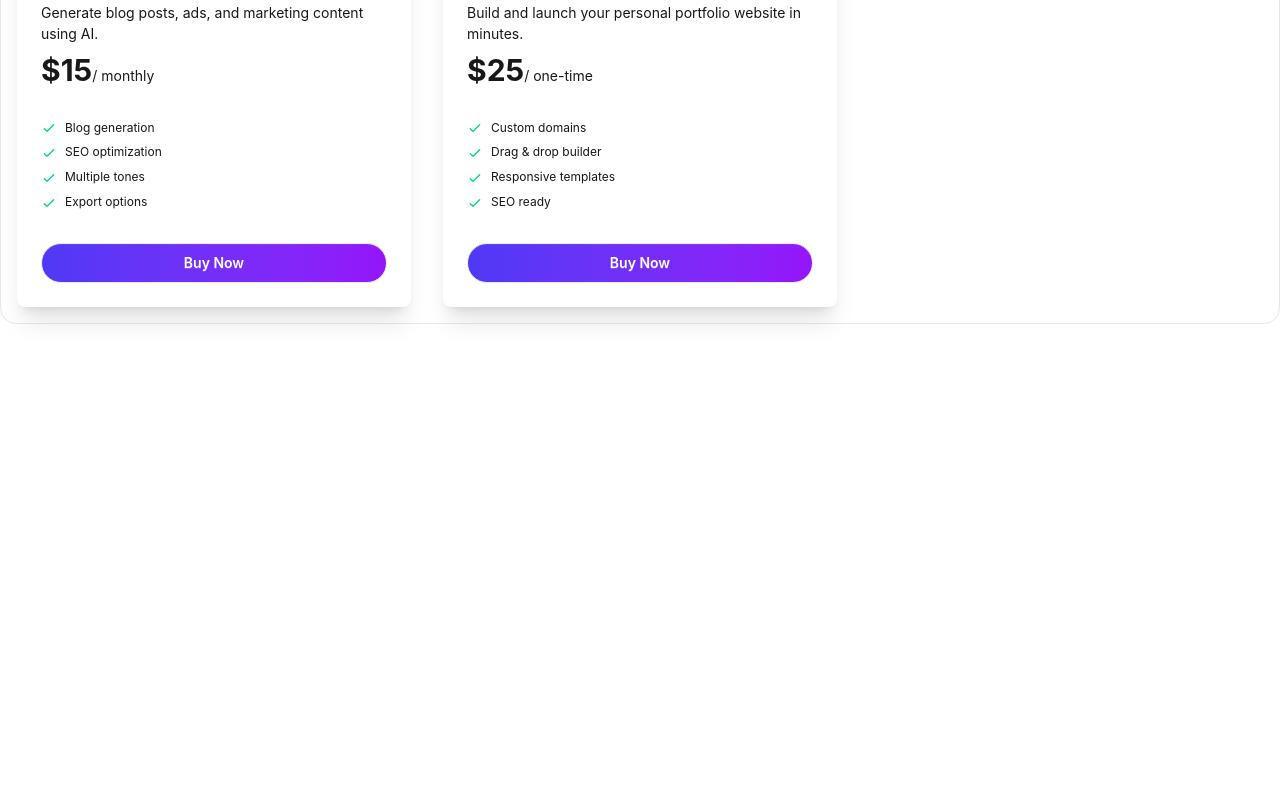
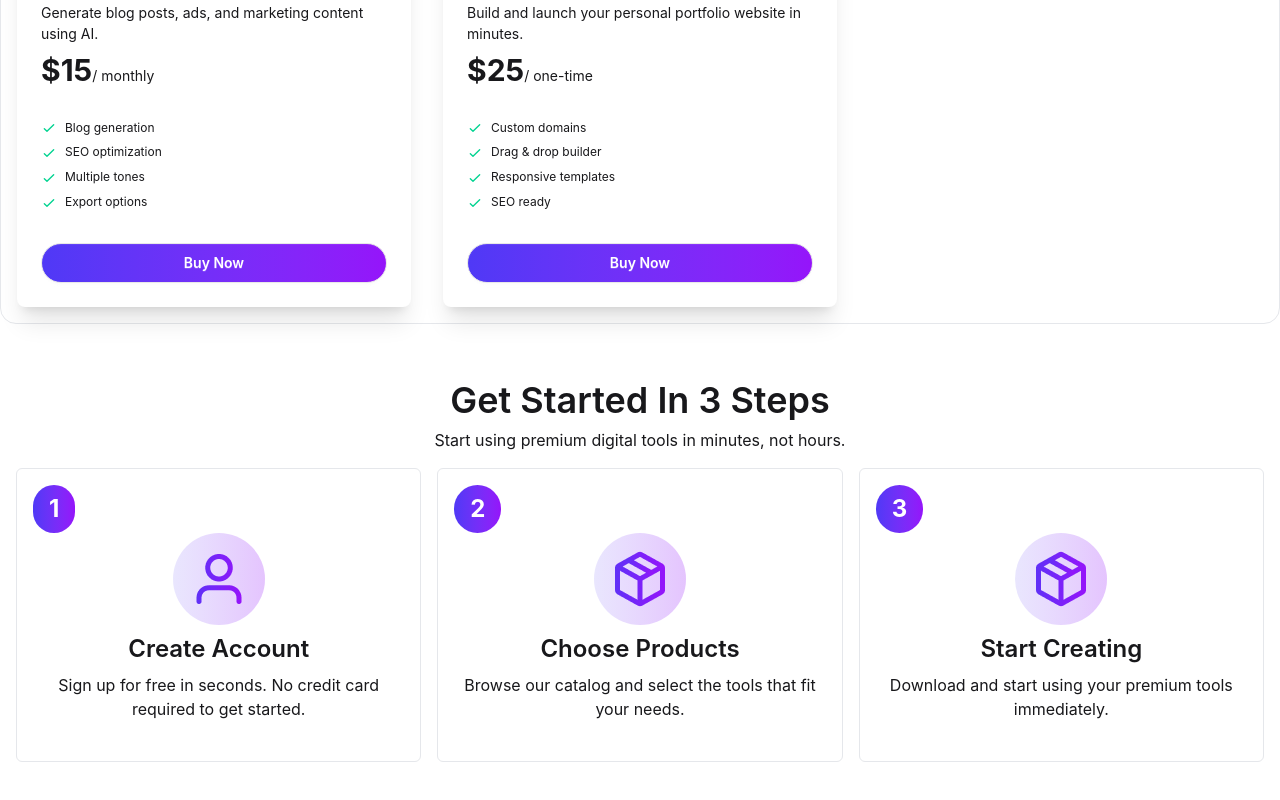
Before and after one commit to thisisyourfahi/DigiTools, a React (Vite) app: page / in a window 1280 px wide. Shown: the part 2056-2856 px from the top of the page. Before the commit the page ends 2420 px from the top, so only its background shows below. Built offline with nearby package versions, Linux system fonts and the light colour scheme.

Commit message:
style: steps ui

```diff
--- a/src/App.jsx
+++ b/src/App.jsx
@@ -4,6 +4,7 @@ import Banner from './components/header/Banner/Banner'
 import Hero from './components/header/Hero/Hero'
 import Nav from './components/header/Nav/Nav'
 import ProductSection from './components/main/ProductSection'
+import Steps from './components/main/Steps/Steps'
 
 function App() {
 
@@ -14,6 +15,10 @@ function App() {
       <Banner></Banner>
 
       <ProductSection></ProductSection>
+
+      {/* non functional */}
+      <Steps></Steps>
+
       <ToastContainer></ToastContainer>
     </div>
   )
--- /dev/null
+++ b/src/components/main/Steps/StepCard.jsx
@@ -0,0 +1,21 @@
+import React from 'react';
+
+
+const StepCard = ({ i, img, title, des }) => {
+    return (
+        <div className='rounded-md border border-gray-200 p-4 pb-10'>
+            <div className='bg-linear-to-r from-[#4F39F6] to-[#9514FA] rounded-full w-fit px-4 py-2'>
+                <p className='text-white text-2xl font-bold'>{i}</p>
+            </div>
+            <div className='space-y-2'>
+                <div className='bg-linear-to-r from-[#4F39F620] to-[#9514FA40] rounded-full w-fit p-4 mx-auto'>
+                    <img src={img} alt="" />
+                </div>
+                <h3 className='text-2xl font-semibold'>{title}</h3>
+                <h3>{des}</h3>
+            </div>
+        </div>
+    );
+};
+
+export default StepCard;
--- /dev/null
+++ b/src/components/main/Steps/Steps.jsx
@@ -0,0 +1,22 @@
+import React from 'react';
+import StepCard from './StepCard';
+import user from '../../../assets/user.png'
+import product from '../../../assets/package.png'
+
+const Steps = () => {
+    return (
+        <div className='container mx-auto text-center p-4 space-y-4 mb-10'>
+            <div className='space-y-2'>
+                <h2 className="text-3xl md:text-4xl font-semibold">Get Started In 3 Steps</h2>
+                <p>Start using premium digital tools in minutes, not hours.</p>
+            </div>
+            <div className='grid md:grid-cols-3 gap-4'>
+                <StepCard i={1} img={user} title={"Create Account"} des={"Sign up for free in seconds. No credit card required to get started."}></StepCard>
+                <StepCard i={2} img={product} title={"Choose Products"} des={"Browse our catalog and select the tools that fit your needs."}></StepCard>
+                <StepCard i={3} img={product} title={"Start Creating"} des={"Download and start using your premium tools immediately."}></StepCard>
+            </div>
+        </div>
+    );
+};
+
+export default Steps;
```
